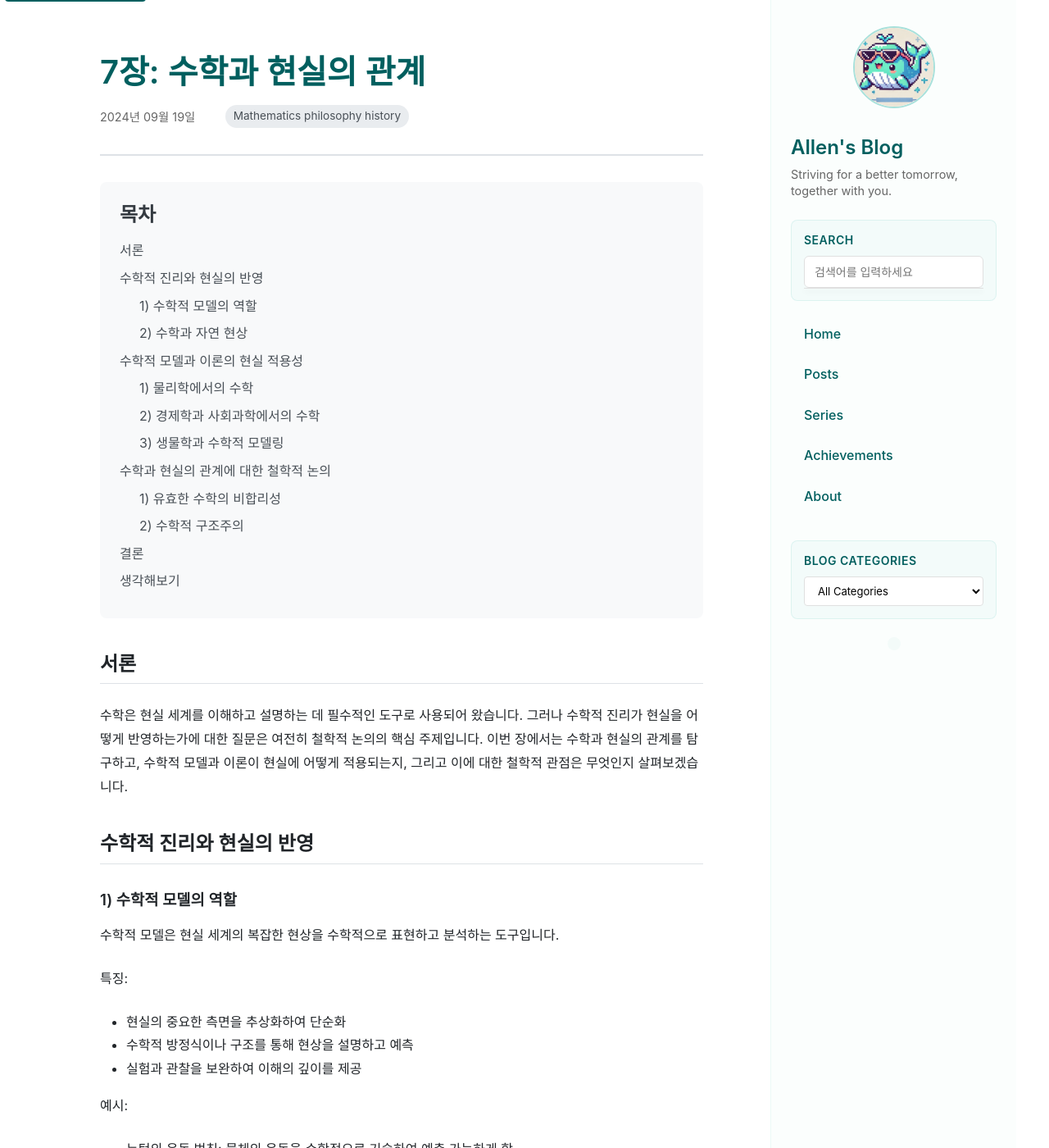
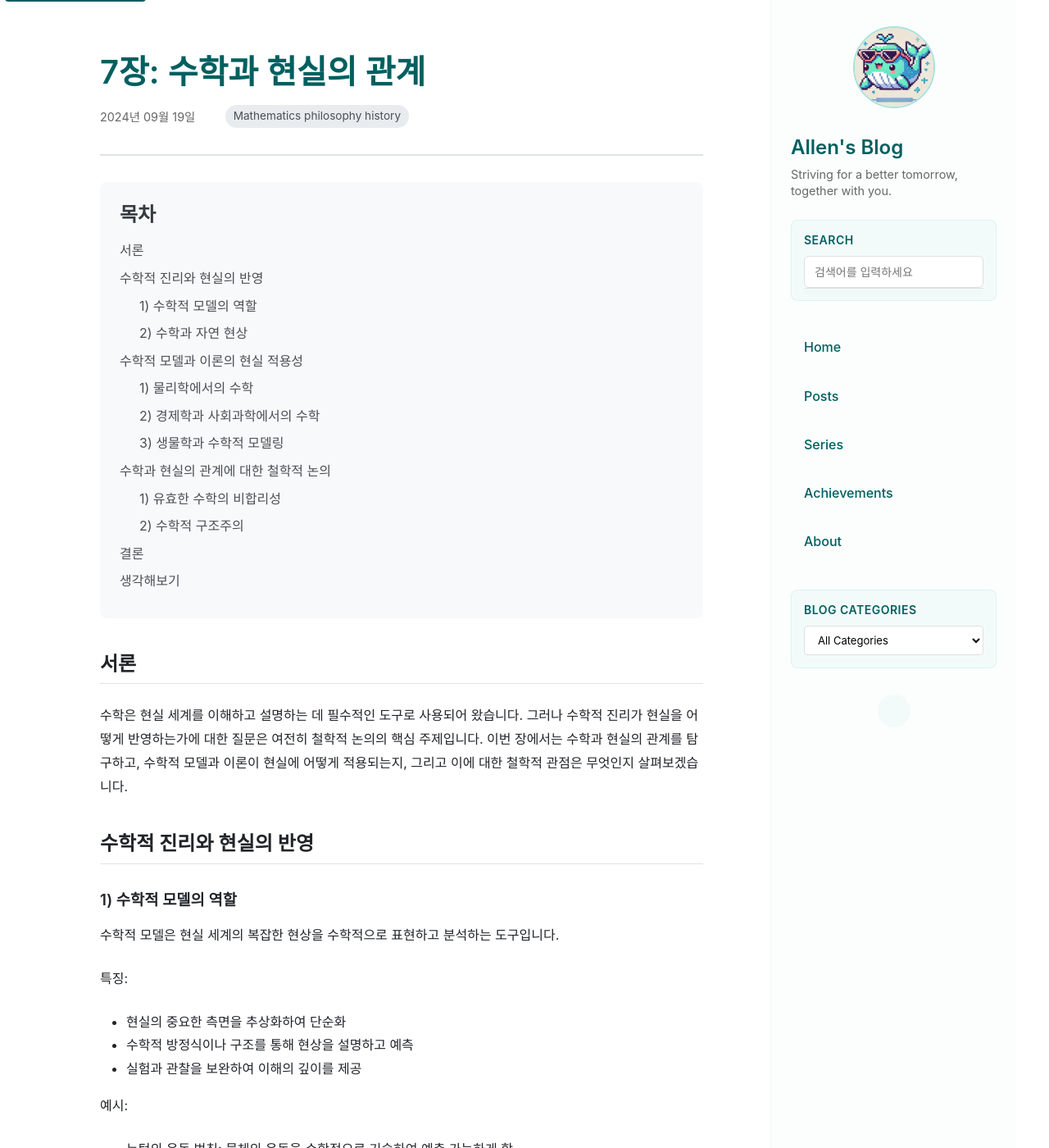
Before and after one commit to allenkang92/allenkang92.github.io, a Jekyll site: the page built from _posts/2024-09-19-7장-수학과현실의관계.md, in a window 1280 px wide and 1400 px high. Shown: the whole window at 82% size. Built offline with Jekyll 4.4.1, drawn with Linux system fonts in a browser that asks for light colours; a script that is not in the unit is left out; comment, search, counter and statistics services are not loaded.

Commit message:
refactor: simplify navigation and social links structure, improve search functionality.

```diff
--- a/_includes/components/sidebar.html
+++ b/_includes/components/sidebar.html
@@ -23,12 +23,10 @@
   </div>
 
   <!-- 메인 네비게이션 -->
-  <nav role="navigation" aria-label="main navigation">
-    <ul>
+  <nav role="navigation" aria-label="main navigation" class="navigation">
     {% for item in site.data.navigation.main %}
-      <li><a href="{{ item.url | relative_url }}" {% if page.url == item.url %}class="active"{% endif %}>{{ item.title }}</a></li>
+    <a href="{{ item.url | relative_url }}" {% if page.url == item.url %}class="nav-link active"{% else %}class="nav-link"{% endif %}>{{ item.title }}</a>
     {% endfor %}
-    </ul>
   </nav>
 
   <!-- 카테고리 필터 - 헤더에서 이동 -->
@@ -57,29 +55,21 @@
 
   <!-- 소셜 링크 -->
   <div class="social-links">
-    <ul>
     {% if site.github_username %}
-      <li>
-        <a href="https://github.com/{{ site.github_username }}" target="_blank" rel="noopener noreferrer" aria-label="GitHub Profile">
+    <a href="https://github.com/{{ site.github_username }}" target="_blank" rel="noopener noreferrer" aria-label="GitHub Profile" class="social-link">
       <i class="fab fa-github" aria-hidden="true"></i>
     </a>
-      </li>
     {% endif %}
     {% if site.linkedin_username %}
-      <li>
-        <a href="https://linkedin.com/in/{{ site.linkedin_username }}" target="_blank" rel="noopener noreferrer" aria-label="LinkedIn Profile">
+    <a href="https://linkedin.com/in/{{ site.linkedin_username }}" target="_blank" rel="noopener noreferrer" aria-label="LinkedIn Profile" class="social-link">
       <i class="fab fa-linkedin" aria-hidden="true"></i>
     </a>
-      </li>
     {% endif %}
     {% if site.twitter_username %}
-      <li>
-        <a href="https://twitter.com/{{ site.twitter_username }}" target="_blank" rel="noopener noreferrer" aria-label="Twitter Profile">
+    <a href="https://twitter.com/{{ site.twitter_username }}" target="_blank" rel="noopener noreferrer" aria-label="Twitter Profile" class="social-link">
       <i class="fab fa-twitter" aria-hidden="true"></i>
     </a>
-      </li>
     {% endif %}
-    </ul>
   </div>
 </aside>
 <!-- 사이드바 끝 -->
--- a/_sass/_sidebar.scss
+++ b/_sass/_sidebar.scss
@@ -32,18 +32,59 @@
     }
   }
 
-  // 특정 클래스들에 대한 추가 규칙
-  .navigation, .social-links, .search-section {
-    ul, ol, li {
-      list-style: none !important;
-      list-style-type: none !important;
-      list-style-image: none !important;
-      padding: 0 !important;
-      margin: 0 !important;
+  // 네비게이션 스타일
+  .navigation {
+    margin: 2rem 0;
 
-      &::before, &::after {
-        content: none !important;
-        display: none !important;
+    .nav-link {
+      display: block;
+      padding: 0.8rem 1rem;
+      margin: 0.5rem 0;
+      color: $text-color;
+      text-decoration: none;
+      border-radius: 8px;
+      transition: all 0.3s ease;
+
+      &:hover {
+        background-color: rgba($primary-color, 0.1);
+        color: $primary-color;
+      }
+
+      &.active {
+        background-color: $primary-color;
+        color: white;
+        font-weight: 600;
+      }
+    }
+  }
+
+  // 소셜 링크 스타일
+  .social-links {
+    margin-top: 2rem;
+    display: flex;
+    gap: 1rem;
+    justify-content: center;
+
+    .social-link {
+      display: inline-flex;
+      align-items: center;
+      justify-content: center;
+      width: 40px;
+      height: 40px;
+      background-color: rgba($primary-color, 0.1);
+      color: $primary-color;
+      border-radius: 50%;
+      text-decoration: none;
+      transition: all 0.3s ease;
+
+      &:hover {
+        background-color: $primary-color;
+        color: white;
+        transform: translateY(-2px);
+      }
+
+      i {
+        font-size: 1.2rem;
       }
     }
   }
```
Also changed, not shown: assets/js/modules/search.js (+16 -27 lines), index.md (+1 -1 lines). Lines whose indentation alone changed are shown as unchanged.
